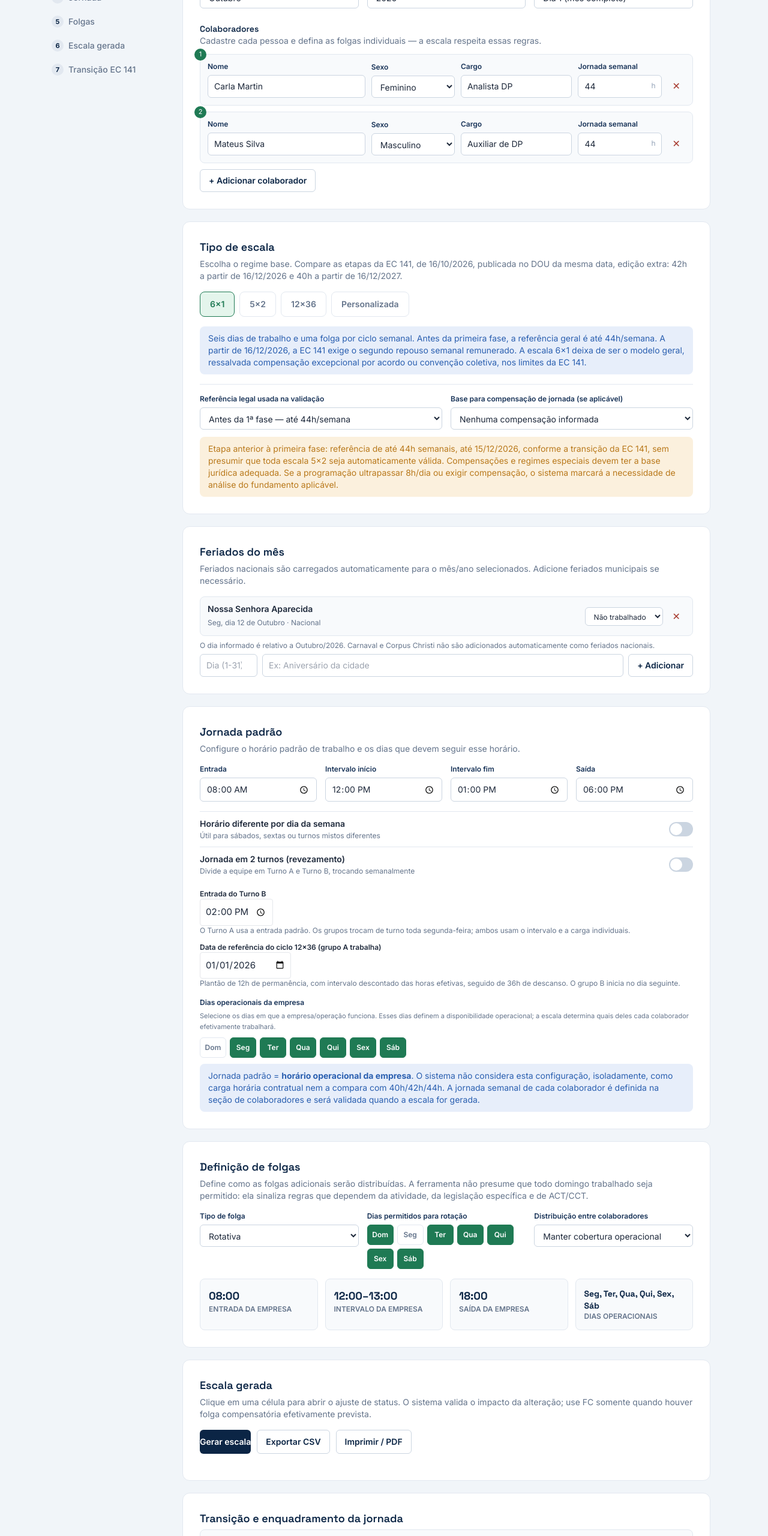
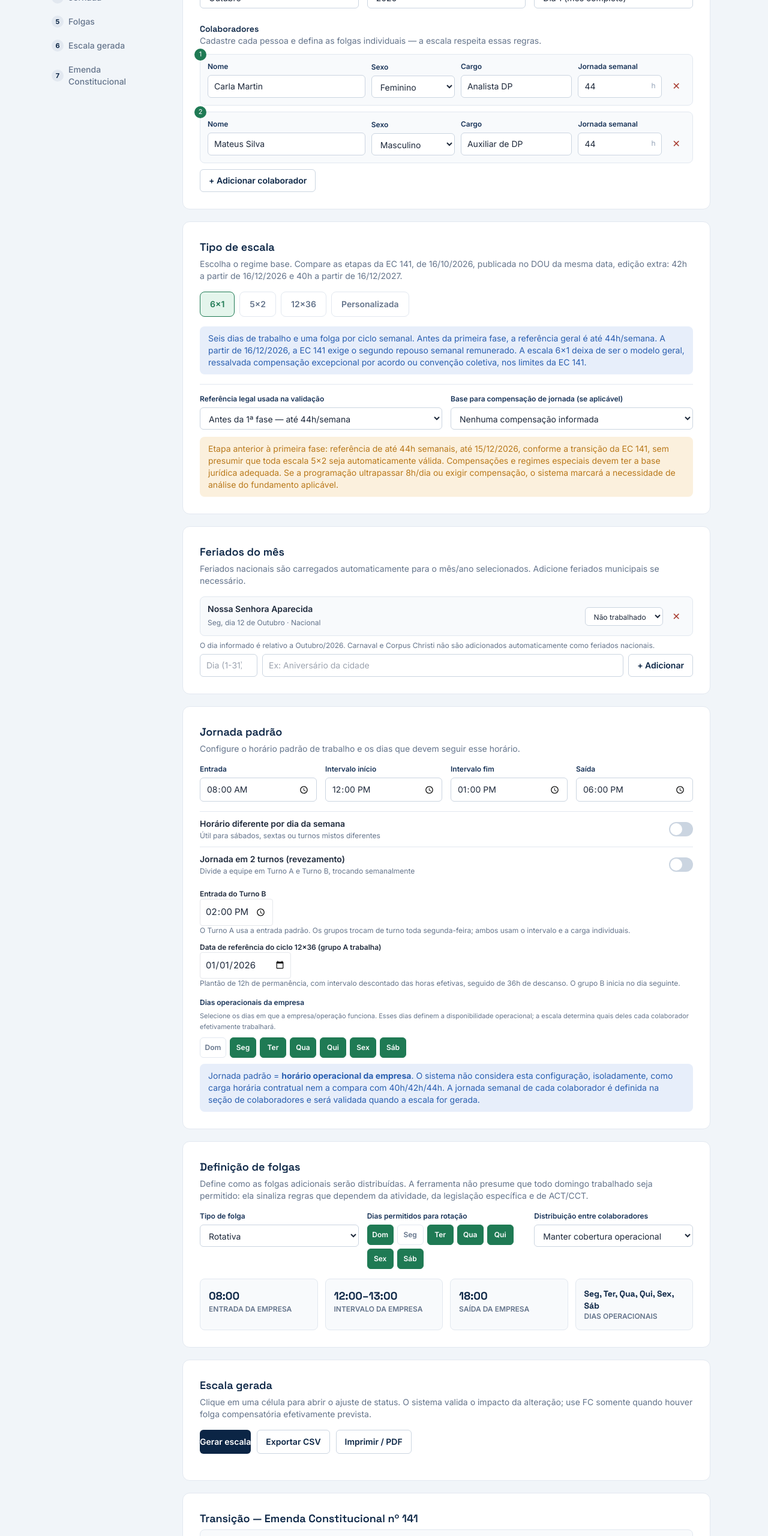
Before and after one commit to WellingtonWDS/CJS-Escala, a plain HTML site: page index.html in a window 1280 px wide. Shown: the part 240-2800 px from the top of the page at 60% size. Drawn offline with nearby package versions, Linux system fonts and the light colour scheme.

Commit message:
Identifica seção 7 como Emenda Constitucional nº 141

```diff
--- a/index.html
+++ b/index.html
@@ -61,7 +61,7 @@
     <a href="#sec-jornada" class="flex items-center gap-2 shrink-0 no-underline text-slate-500 hover:bg-slate-200 hover:text-fintria-navy px-2.5 py-2 rounded-md text-sm font-medium"><b class="w-5 h-5 rounded-full bg-slate-200 text-fintria-navy text-[11px] flex items-center justify-center shrink-0">4</b>Jornada</a>
     <a href="#sec-folgas" class="flex items-center gap-2 shrink-0 no-underline text-slate-500 hover:bg-slate-200 hover:text-fintria-navy px-2.5 py-2 rounded-md text-sm font-medium"><b class="w-5 h-5 rounded-full bg-slate-200 text-fintria-navy text-[11px] flex items-center justify-center shrink-0">5</b>Folgas</a>
     <a href="#sec-gerar" class="flex items-center gap-2 shrink-0 no-underline text-slate-500 hover:bg-slate-200 hover:text-fintria-navy px-2.5 py-2 rounded-md text-sm font-medium"><b class="w-5 h-5 rounded-full bg-slate-200 text-fintria-navy text-[11px] flex items-center justify-center shrink-0">6</b>Escala gerada</a>
-    <a href="#sec-pec" class="flex items-center gap-2 shrink-0 no-underline text-slate-500 hover:bg-slate-200 hover:text-fintria-navy px-2.5 py-2 rounded-md text-sm font-medium"><b class="w-5 h-5 rounded-full bg-slate-200 text-fintria-navy text-[11px] flex items-center justify-center shrink-0">7</b>Transição EC 141</a>
+    <a href="#sec-pec" class="flex items-center gap-2 shrink-0 no-underline text-slate-500 hover:bg-slate-200 hover:text-fintria-navy px-2.5 py-2 rounded-md text-sm font-medium"><b class="w-5 h-5 rounded-full bg-slate-200 text-fintria-navy text-[11px] flex items-center justify-center shrink-0">7</b>Emenda Constitucional</a>
   </nav>
 
   <main class="flex-1 px-3 md:px-8 pb-20 pt-7 min-w-0 w-full">
@@ -211,9 +211,9 @@
       <div id="resultado-gerar" class="mt-4"></div>
     </section>
 
-    <!-- 7. PEC -->
+    <!-- 7. EMENDA CONSTITUCIONAL Nº 141 -->
     <section id="sec-pec" class="scroll-mt-4 bg-white border border-slate-200 rounded-xl p-5 md:p-7 mb-5">
-      <h2 class="font-display text-fintria-navy text-lg font-semibold mb-1">Transição e enquadramento da jornada</h2>
+      <h2 class="font-display text-fintria-navy text-lg font-semibold mb-1">Transição — Emenda Constitucional nº 141</h2>
       <div class="bg-slate-50 border border-slate-200 rounded-lg p-4 mb-5">
         <div class="flex gap-2 items-start mb-2 text-sm"><span>ℹ️</span><div><b>Emenda Constitucional nº 141, de 16 de outubro de 2026:</b> promulgada pelas Mesas da Câmara dos Deputados e do Senado Federal, sem sanção presidencial, e publicada no <b>DOU de 16/10/2026, edição extra</b>. Essa publicação é o marco dos prazos da transição. <a href="https://www.planalto.gov.br/ccivil_03/constituicao/emendas/emc/emc141.htm" target="_blank" rel="noopener noreferrer" class="underline">Consultar texto no Planalto</a></div></div>
         <p class="text-sm mb-2">A EC 141 altera os incisos XIII e XV do art. 7º da Constituição: até 8h diárias e 40h semanais como regra geral, admitidas compensação de horários e redução da jornada por acordo ou convenção coletiva; dois dias de repouso semanal remunerado, um preferencialmente aos domingos.</p>
@@ -1086,7 +1086,7 @@ function gerarEscalaColaborador(colab,idx,dataInicio,dataFim,feriadosMap){
  * funciona), não a carga de cada colaborador. Este passo distribui a
  * jornada semanal CONTRATUAL do colaborador (colab.horasSemana) de forma
  * uniforme entre os dias marcados como T/FE em cada semana civil — o
- * mesmo princípio de "horas/dia médio" já usado no Simulador PEC
+ * mesmo princípio de "horas/dia médio" já usado no comparativo da EC 141
  * (calcularSaidaSimulada), agora aplicado à escala real. Isso evita que
  * o gerador simplesmente copie blocos fixos de 8h/4h da jornada da
  * empresa para todo mundo, inclusive colaboradores com jornada menor.
@@ -1753,7 +1753,7 @@ document.getElementById('btn-exportar-csv').onclick=()=>{
 document.getElementById('btn-imprimir').onclick=()=>window.print();
 
 /* ---------------------------------------------------------
-   SIMULADOR PEC
+   COMPARATIVO DA EC 141
 --------------------------------------------------------- */
 function calcularSaidaSimulada(horasSemana,diasSemana){
   const horasDia=horasSemana/diasSemana;
```
